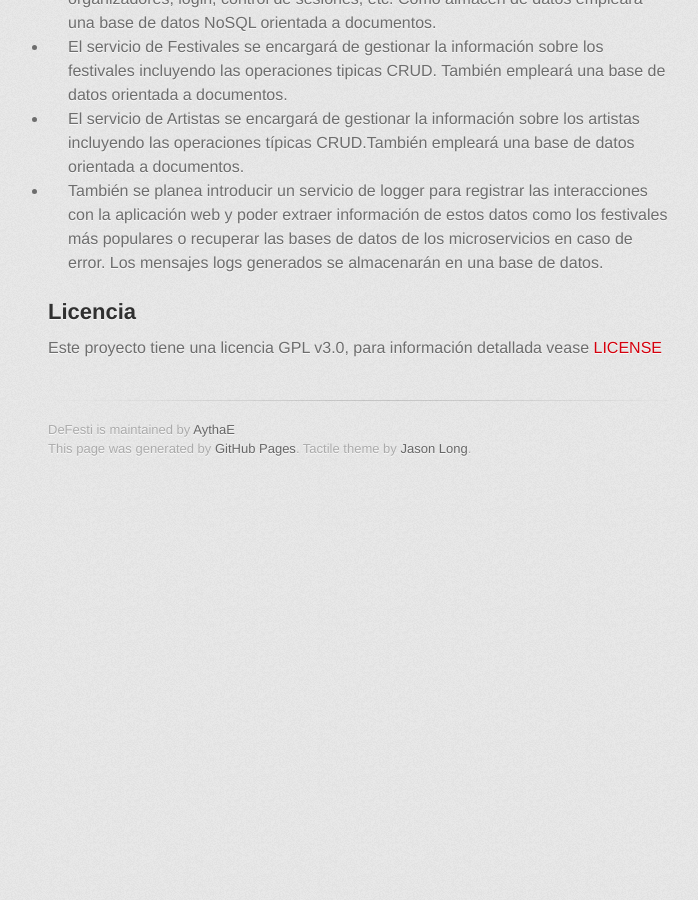
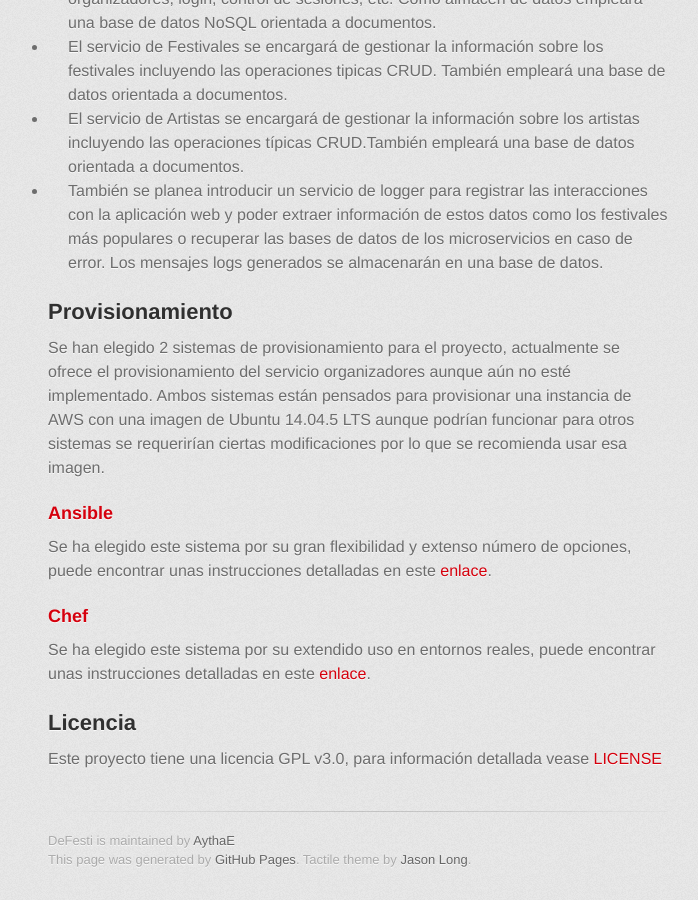
Before and after one commit to AythaE/DeFesti, a Jekyll site: the page built from index.md, in a window 1280 px wide and 900 px high, scrolled down 2578 px. Shown: the whole window, without its empty margins (282-980 px from the left). Built offline with Jekyll 4.4.1, drawn with Linux system fonts in a browser that asks for light colours; some web fonts are replaced; before the commit the page ends 3067 px from its top, so only the background shows below that; some of the changed text lies outside the part shown.

Commit message:
Sync gh-pages with master

```diff
--- a/index.md
+++ b/index.md
@@ -44,5 +44,15 @@ Para este proyecto se seguirá una arquitectura basada en microservicios como se
 - El servicio de Artistas se encargará de gestionar la información sobre los artistas incluyendo las operaciones típicas CRUD.También empleará una base de datos orientada a documentos.
 - También se planea introducir un servicio de logger para registrar las interacciones con la aplicación web y poder extraer información de estos datos como los festivales más populares o recuperar las bases de datos de los microservicios en caso de error. Los mensajes logs generados se almacenarán en una base de datos.
 
+## Provisionamiento
+Se han elegido 2 sistemas de provisionamiento para el proyecto, actualmente se ofrece el provisionamiento del servicio organizadores aunque aún no esté implementado. Ambos sistemas están pensados para provisionar una instancia de AWS con una imagen de Ubuntu 14.04.5 LTS aunque podrían funcionar para otros sistemas se requerirían ciertas modificaciones por lo que se recomienda usar esa imagen.
+
+### Ansible
+Se ha elegido este sistema por su gran flexibilidad y extenso número de opciones, puede encontrar unas instrucciones detalladas en este [enlace](provision/ansible/README.md).
+
+### Chef
+Se ha elegido este sistema por su extendido uso en entornos reales, puede encontrar unas instrucciones detalladas en este [enlace](provision/chef/README.md).
+
+
 ## Licencia
 Este proyecto tiene una licencia GPL v3.0, para información detallada vease [LICENSE](https://github.com/AythaE/DeFesti/blob/master/LICENSE)
```
Also changed, not shown: other parts of index.md (+1 -1 lines), README.md.
